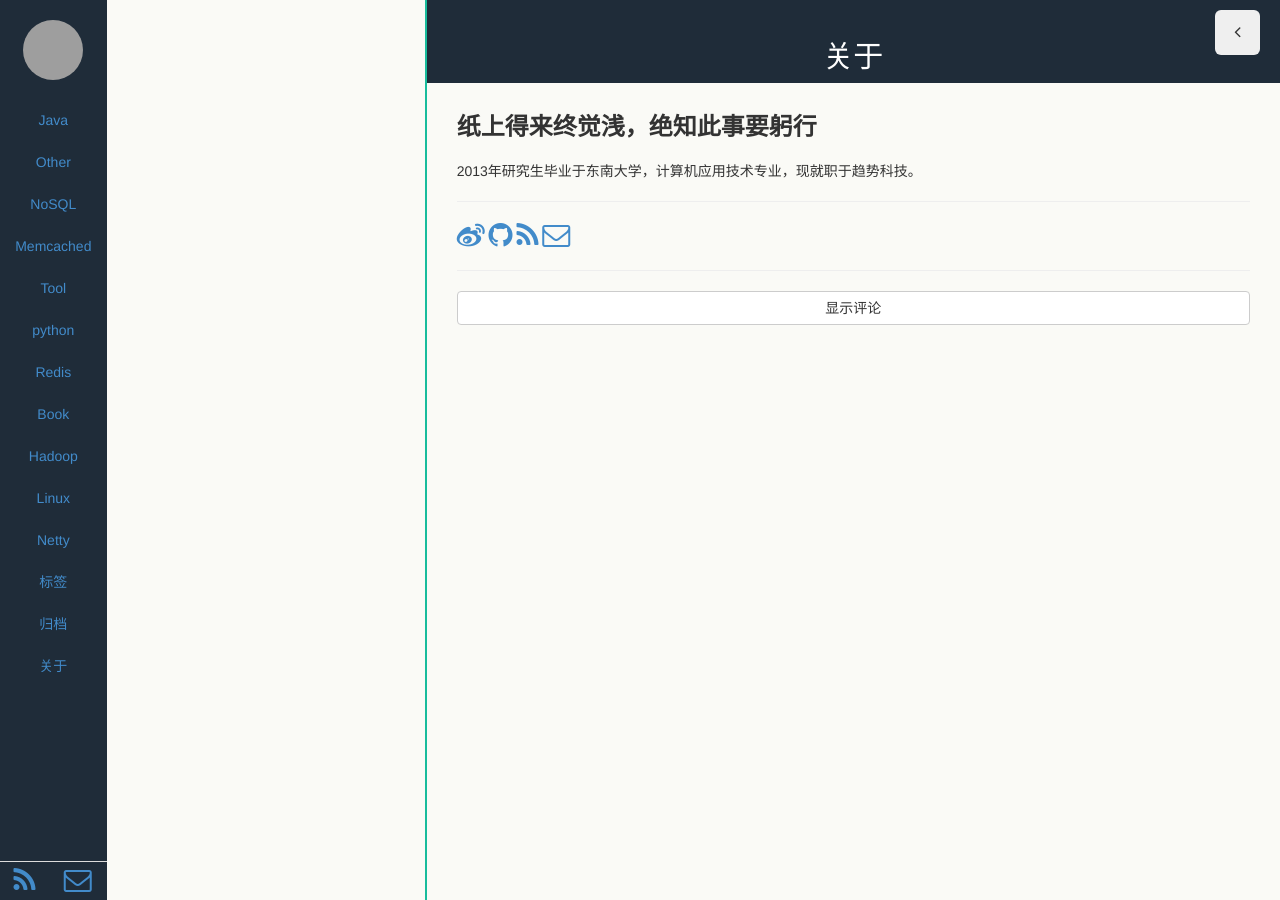
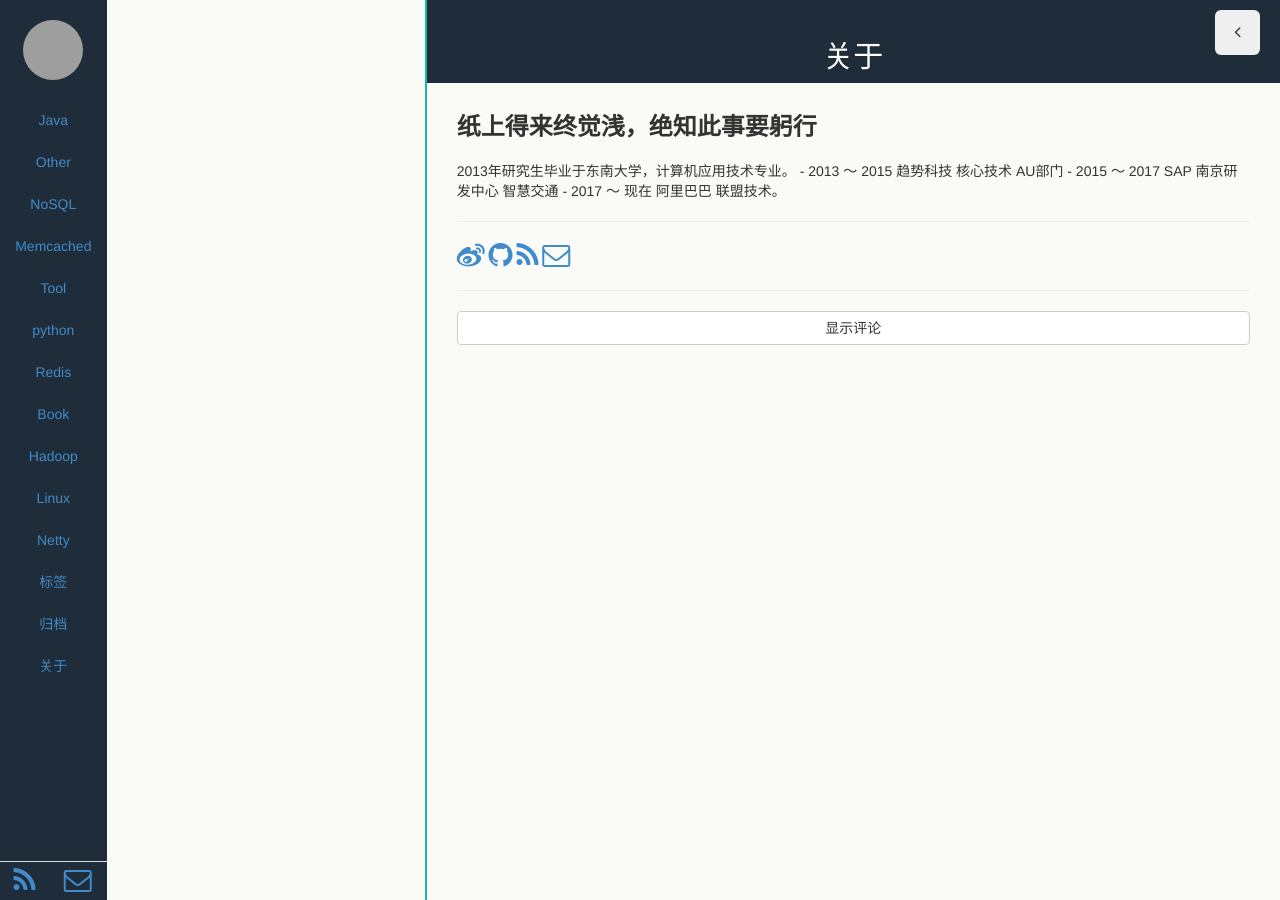
Before and after one commit to microheart/microheart.github.io, a Jekyll site: the page built from pages/about.html, in a window 1280 px wide. Built offline with Jekyll 4.4.1, drawn with Linux system fonts in a browser that asks for light colours; grey boxes are pictures that could not be loaded.

Commit message:
Update about.html

```diff
--- a/pages/about.html
+++ b/pages/about.html
@@ -5,7 +5,10 @@ title: 关于
 
 <h3 style="font-weight:bold;">纸上得来终觉浅，绝知此事要躬行</h3>
 
-<p>2013年研究生毕业于东南大学，计算机应用技术专业，现就职于趋势科技。</p>
+<p>2013年研究生毕业于东南大学，计算机应用技术专业。
+  - 2013 ～ 2015 趋势科技 核心技术 AU部门
+  - 2015 ～ 2017 SAP 南京研发中心 智慧交通
+  - 2017 ～ 现在 阿里巴巴 联盟技术。</p>
 
 <hr>
 <a href="{{ site.author.weibo }}" target="_blank">
```
